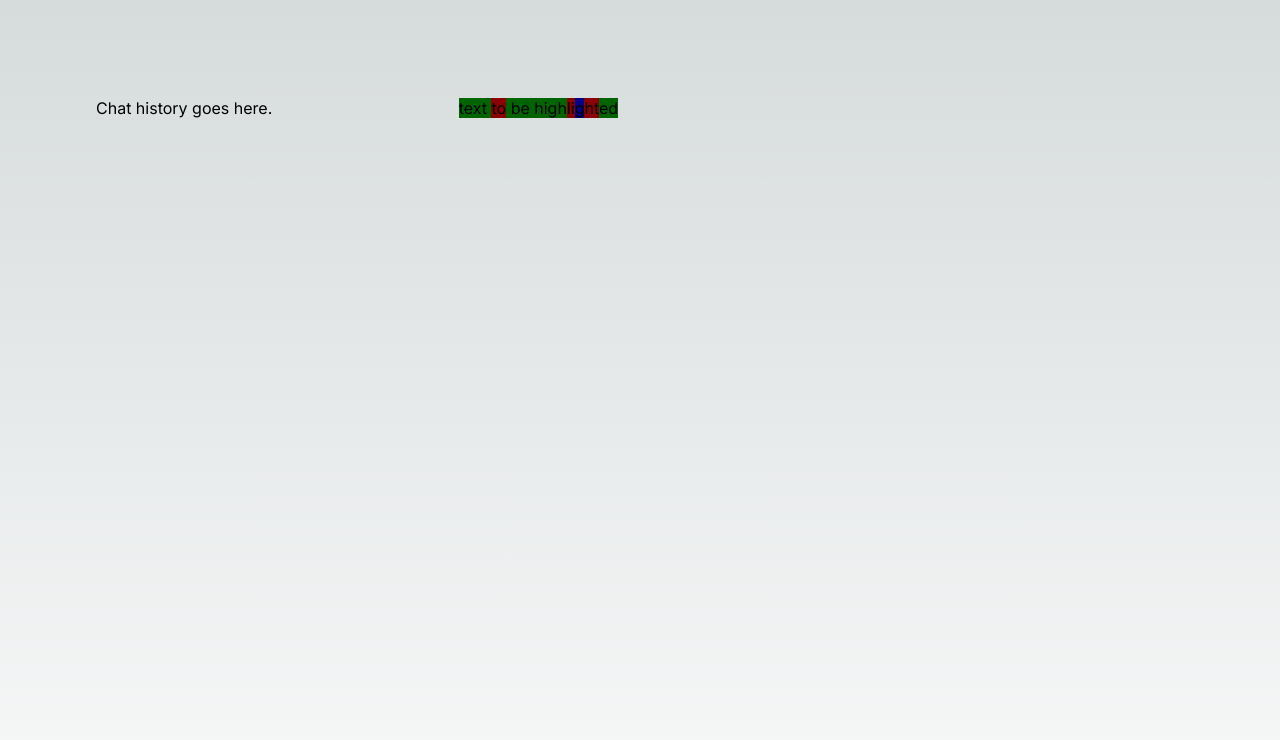
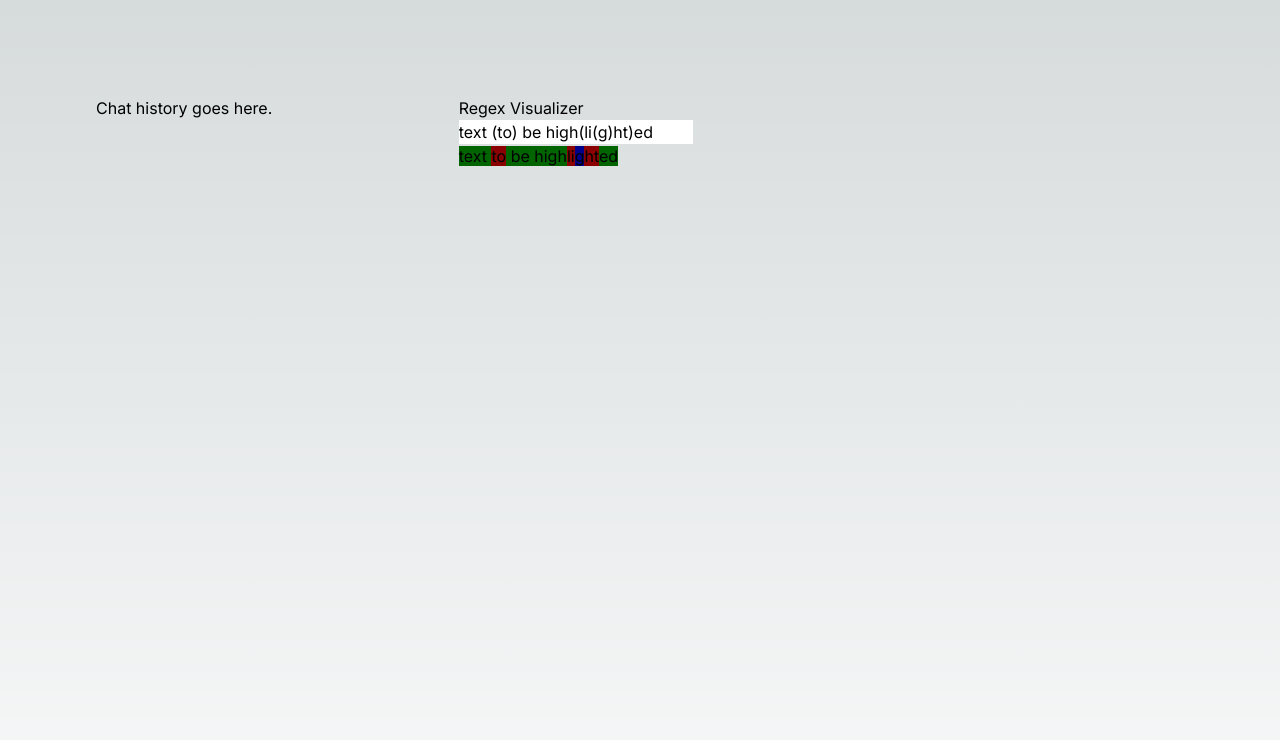
Before and after one commit to sweepai/prompt-lab, a Next.js app: page / in a window 1280 px wide. Shown: the top 740 px of the page. Built offline with nearby package versions, Linux system fonts and the light colour scheme.

Commit message:
Temporary work for will

```diff
--- /dev/null
+++ b/src/app/RegexHighlighter.tsx
@@ -0,0 +1,72 @@
+type RegexHighlighterProps = {
+  text: string;
+  regex: RegExp;
+};
+
+function randomHexColor(seed: number) {
+  return [
+    "darkgreen", "darkred", "darkblue", "brown"
+  ][seed % 5]
+}
+
+const RegexHighlighter: React.FC<RegexHighlighterProps> = ({ text, regex }) => {
+  const getHighlightedText = () => {
+    const result: JSX.Element[] = [];
+    let lastIndex = 0;
+
+    text.replace(regex, (match, ...args) => {
+      console.log(match, args)
+      const matchStart = args[args.length - 2];
+      const matchEnd = matchStart + match.length;
+
+      result.push(<span key={`unmatched-${lastIndex}`}>{text.substring(lastIndex, matchStart)}</span>);
+
+      let currentIndex = matchStart;
+
+      const colorChanges: [number, number, boolean][] = [];
+
+      var firstEnd = matchEnd + 1;
+
+      // @ts-ignore
+      regex.exec(match)!.indices.forEach(([start, end]: [number, number], index: number) => {
+        console.log(start ,end)
+        colorChanges.push([start + matchStart, index, true]);
+        colorChanges.push([end + matchStart, index, false]);
+        if (start > 0) {
+          firstEnd = Math.min(firstEnd, start + matchStart);
+        }
+      })
+
+      colorChanges.sort((a, b) => a[0] - b[0]);
+      console.log(colorChanges)
+
+      var depth = 0;
+      for (let i = 0; i < colorChanges.length - 1; i++) {
+        const [index, colorIndex, isStart] = colorChanges[i];
+        depth += isStart ? 1 : -1;
+        result.push(
+          <span key={`match-${currentIndex}`} style={{ backgroundColor: randomHexColor(depth - 1) }}>
+            {text.substring(index, colorChanges[i + 1][0])}
+          </span>
+        );
+      }
+
+      lastIndex = matchEnd;
+      return match;
+    });
+
+    if (lastIndex < text.length) {
+      result.push(<span key={`remaining-${lastIndex}`}>{text.substring(lastIndex)}</span>);
+    }
+
+    return result;
+  };
+
+  return (
+    <div>
+      {getHighlightedText()}
+    </div>
+  );
+};
+
+export default RegexHighlighter;
--- /dev/null
+++ b/src/app/RegexVisualizer.tsx
@@ -0,0 +1,25 @@
+"use client"
+
+import { useRef, useState } from "react"
+import RegexHighlighter from "./RegexHighlighter"
+
+const RegexVisualizer = ({text}: {text: string}) => {
+    const defaultRegex = "text (to) be high(li(g)ht)ed"
+    const [regex, setRegex] = useState<RegExp>(new RegExp(defaultRegex, "dgs"))
+    const ref = useRef<HTMLInputElement>(null)
+    const onChange = () => {
+        if (ref.current) {
+            setRegex(new RegExp(ref.current.value, "dgs"))
+        }
+    }
+    return (
+        <div>
+            <h1>Regex Visualizer</h1>
+            <input type="text" ref={ref} onChange={onChange} defaultValue={defaultRegex} />
+            <br />
+            <RegexHighlighter regex={regex} text={text}/>
+        </div>
+    )
+}
+
+export default RegexVisualizer
--- a/src/app/page.tsx
+++ b/src/app/page.tsx
@@ -1,76 +1,7 @@
 import React from "react";
+// import RegexHighlighter from "./RegexHighlighter";
+import RegexVisualizer from "./RegexVisualizer";
 import "./Highlighter.css"; // Import the CSS file for styling
-
-type RegexHighlighterProps = {
-  text: string;
-  regex: RegExp;
-};
-
-function randomHexColor(seed: number) {
-  return [
-    "darkgreen", "darkred", "darkblue", "brown"
-  ][seed % 5]
-}
-
-const RegexHighlighter: React.FC<RegexHighlighterProps> = ({ text, regex }) => {
-  const getHighlightedText = () => {
-    const result: JSX.Element[] = [];
-    let lastIndex = 0;
-
-    text.replace(regex, (match, ...args) => {
-      console.log(match, args)
-      const matchStart = args[args.length - 2];
-      const matchEnd = matchStart + match.length;
-
-      result.push(<span key={`unmatched-${lastIndex}`}>{text.substring(lastIndex, matchStart)}</span>);
-
-      let currentIndex = matchStart;
-
-      const colorChanges: [number, number, boolean][] = [];
-
-      var firstEnd = matchEnd + 1;
-
-      // @ts-ignore
-      regex.exec(match)!.indices.forEach(([start, end]: [number, number], index: number) => {
-        console.log(start ,end)
-        colorChanges.push([start + matchStart, index, true]);
-        colorChanges.push([end + matchStart, index, false]);
-        if (start > 0) {
-          firstEnd = Math.min(firstEnd, start + matchStart);
-        }
-      })
-
-      colorChanges.sort((a, b) => a[0] - b[0]);
-      console.log(colorChanges)
-
-      var depth = 0;
-      for (let i = 0; i < colorChanges.length - 1; i++) {
-        const [index, colorIndex, isStart] = colorChanges[i];
-        depth += isStart ? 1 : -1;
-        result.push(
-          <span key={`match-${currentIndex}`} style={{ backgroundColor: randomHexColor(depth - 1) }}>
-            {text.substring(index, colorChanges[i + 1][0])}
-          </span>
-        );
-      }
-
-      lastIndex = matchEnd;
-      return match;
-    });
-
-    if (lastIndex < text.length) {
-      result.push(<span key={`remaining-${lastIndex}`}>{text.substring(lastIndex)}</span>);
-    }
-
-    return result;
-  };
-
-  return (
-    <div>
-      {getHighlightedText()}
-    </div>
-  );
-};
 
 export default function Home() {
   return (
@@ -78,7 +9,8 @@ export default function Home() {
       <div className="h-screen w-full flex">
         <div className="w-1/3">Chat history goes here.</div>
         <div className="w-2/3">
-          <RegexHighlighter regex={/text (to) be high(li(g)ht)ed/dgs} text="text to be highlighted" />
+          {/* <RegexHighlighter regex={/text (to) be high(li(g)ht)ed/dgs} text="text to be highlighted" /> */}
+          <RegexVisualizer text="text to be highlighted" />
         </div>
       </div>
     </main>
```
